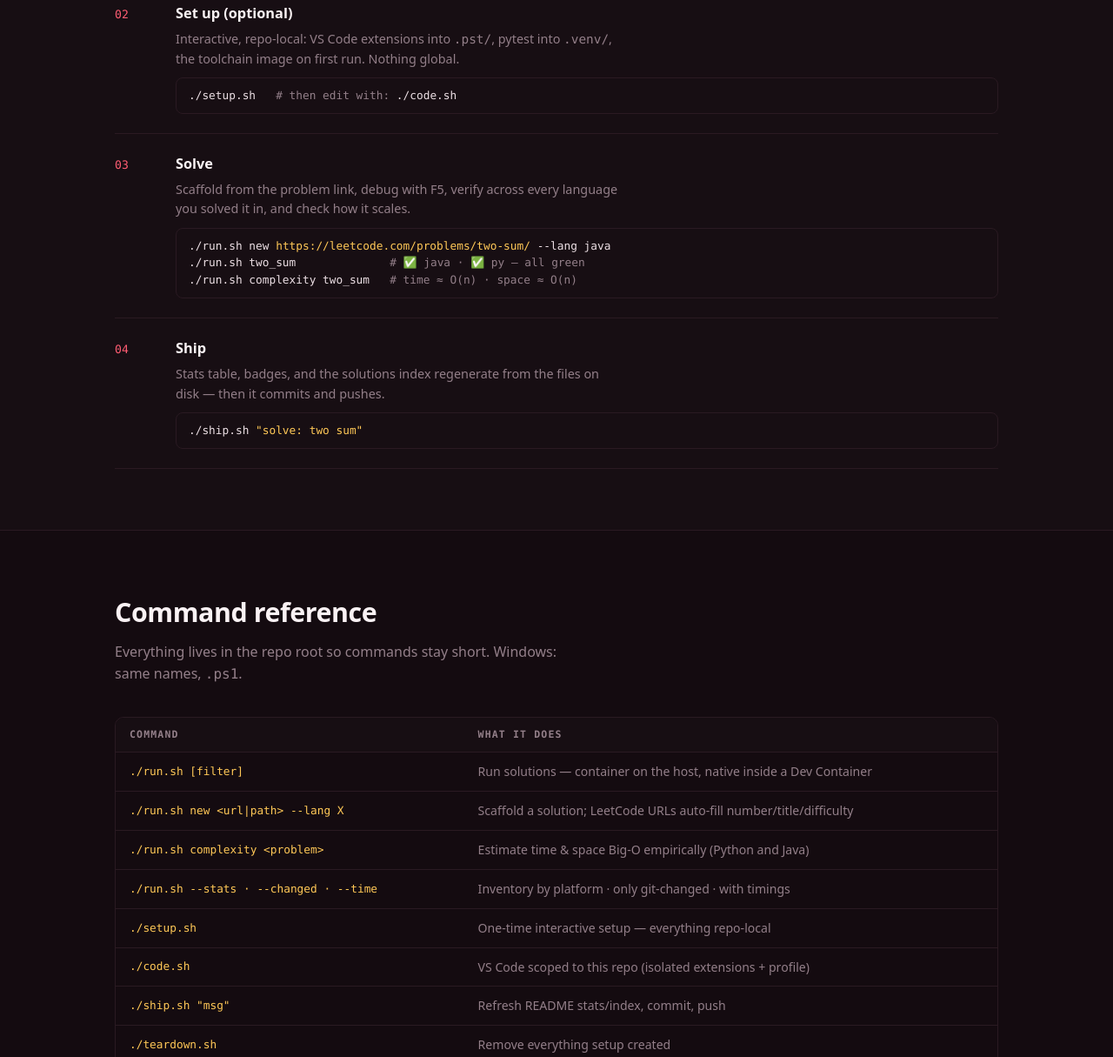
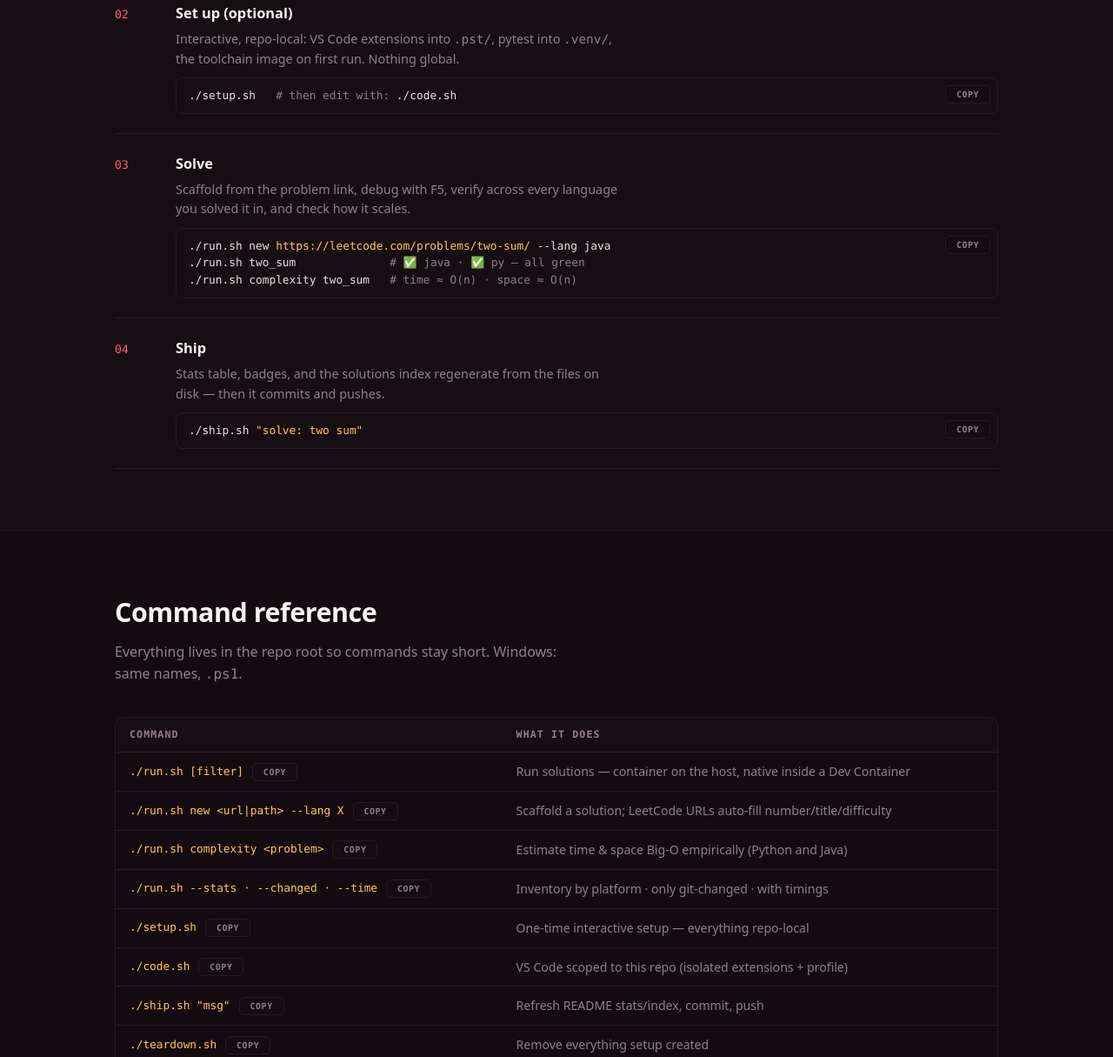
Before and after one commit to MohammedEl-sayedAhmed/solvebench, a plain HTML site: page docs/index.html in a window 1280 px wide. Shown: the part 2522-3737 px from the top of the page at 87% size. Drawn offline with Linux system fonts and the light colour scheme.

Commit message:
feat(site): copy buttons on every command
Workflow snippets and the commands table get a hover copy button; every demo card's terminal bar gets COPY next to REPLAY (copies the scene's command). Fixed-width buttons so the ✓ feedback doesn't reflow.

```diff
--- a/docs/index.html
+++ b/docs/index.html
@@ -199,6 +199,17 @@
     overflow-x:auto; white-space:pre; color:var(--text);
   }
   .snippet .c{color:var(--dim)}
+  .snippet{position:relative; padding-right:70px}
+  .copy-mini{
+    font-family:var(--mono); font-size:.62rem; letter-spacing:.06em; font-weight:700;
+    color:var(--dim); background:#150d12; border:1px solid var(--border-soft);
+    border-radius:5px; padding:4px 0; min-width:52px; text-align:center; cursor:pointer;
+  }
+  .copy-mini:hover{color:var(--mint); border-color:var(--border)}
+  .copy-mini.done{color:var(--ground); background:var(--mint); border-color:transparent}
+  .snippet .copy-mini{position:absolute; top:8px; right:8px}
+  td .copy-mini{margin-left:10px; vertical-align:middle}
+  @media (pointer:coarse){ .copy-mini{padding:6px 0; min-width:58px} }
   .snippet .m{color:var(--mint)}
 
   /* commands table */
@@ -927,6 +938,27 @@
     }, 3400);
   })();
 
+
+  // ---- copy buttons on every command (snippets + commands table) ----
+  function copyBtn(getText) {
+    const b = document.createElement("button");
+    b.className = "copy-mini"; b.textContent = "COPY"; b.title = "Copy command";
+    b.addEventListener("click", async () => {
+      try { await navigator.clipboard.writeText(getText()); } catch (e) {}
+      b.textContent = "✓"; b.classList.add("done");
+      setTimeout(() => { b.textContent = "COPY"; b.classList.remove("done"); }, 1200);
+    });
+    return b;
+  }
+  document.querySelectorAll(".snippet").forEach((sn) => {
+    const text = sn.textContent.trim();
+    sn.append(copyBtn(() => text));
+  });
+  document.querySelectorAll("#commands tbody td:first-child").forEach((td) => {
+    const text = td.textContent.trim();
+    td.append(copyBtn(() => text));
+  });
+
   // ---- reveal on scroll ----
   const io = new IntersectionObserver((entries) => {
     for (const e of entries) if (e.isIntersecting) { e.target.classList.add("is-in"); io.unobserve(e.target); }
```
Also changed, not shown: docs/demo.html (+8 -1 lines).
